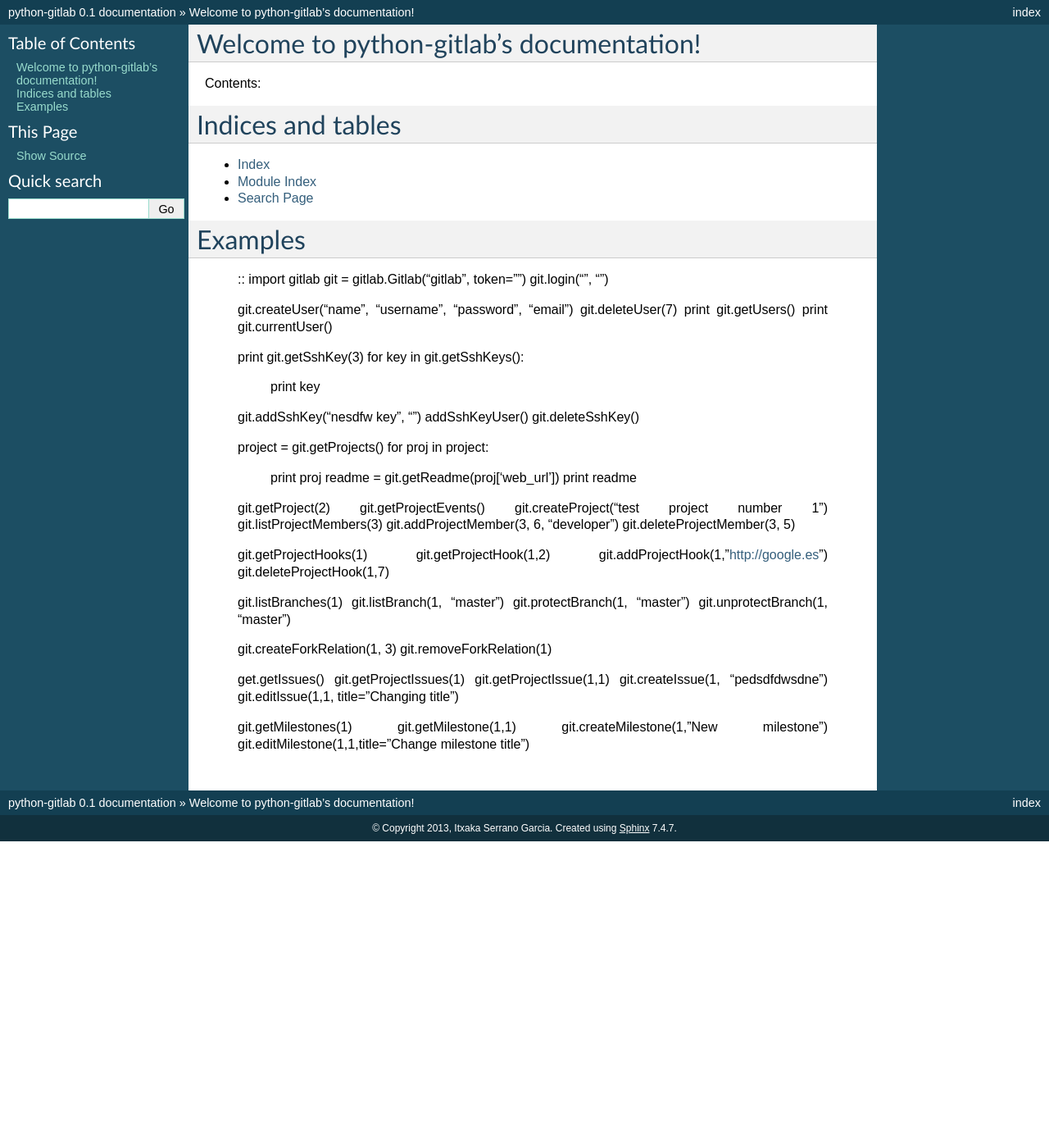
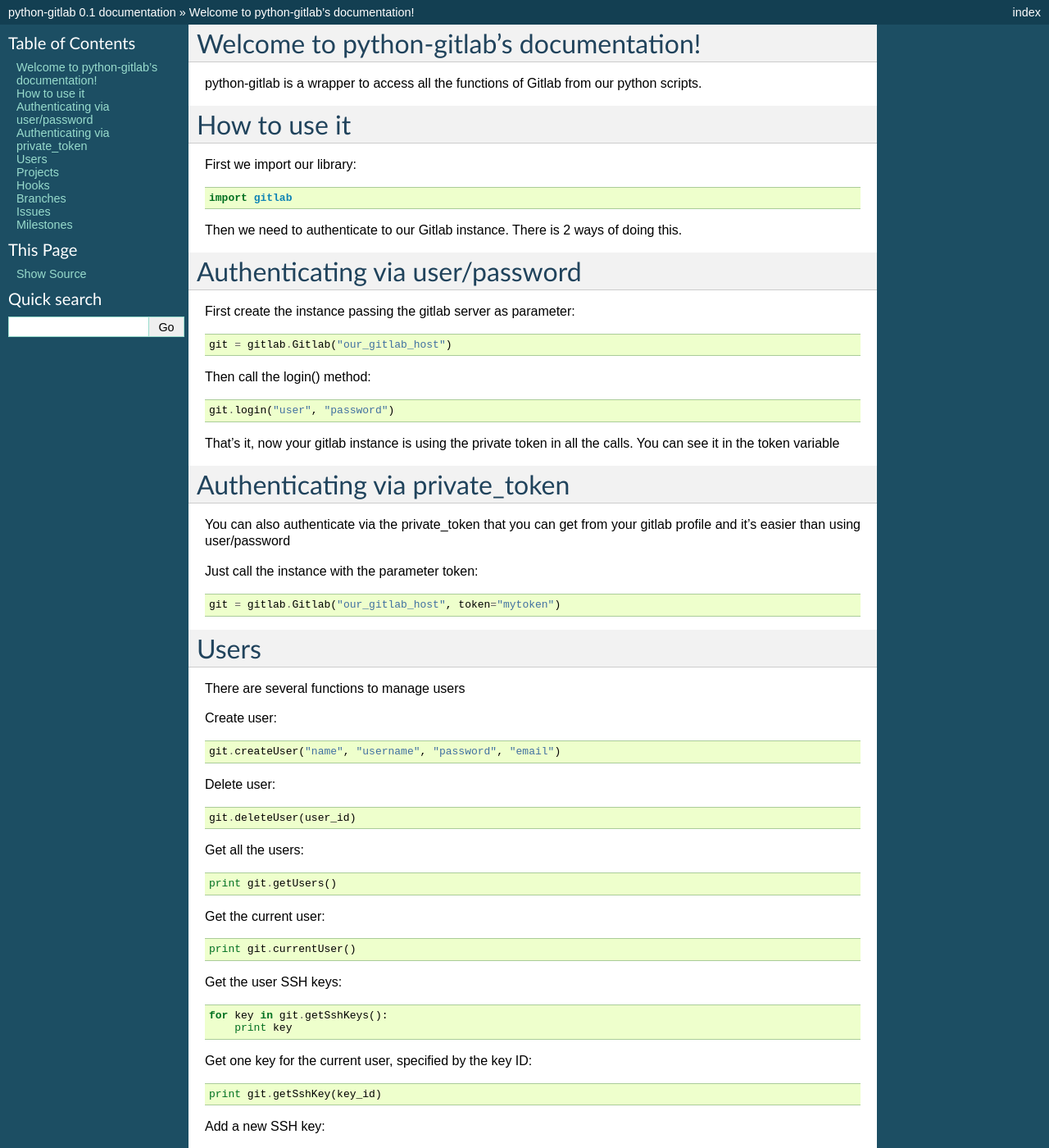
Before and after one commit to pyapi-gitlab/pyapi-gitlab, a Sphinx documentation site: the page built from docs/index.rst, in a window 1280 px wide and 1400 px high. Shown: the whole window at 82% size. Built offline with Sphinx 7.4.7, drawn with Linux system fonts in a browser that asks for light colours; some of the changed text lies outside the part shown.

Commit message:
Fixed the whole document, now its legible

```diff
--- a/docs/index.rst
+++ b/docs/index.rst
@@ -6,76 +6,209 @@
 Welcome to python-gitlab's documentation!
 =========================================
 
-Contents:
 
-.. toctree::
-   :maxdepth: 2
+python-gitlab is a wrapper to access all the functions of Gitlab from our python scripts.
 
 
 
-Indices and tables
+How to use it
 ==================
 
-* :ref:`genindex`
-* :ref:`modindex`
-* :ref:`search`
+First we import our library::
 
-Examples
+   import gitlab
+
+Then we need to authenticate to our Gitlab instance. There is 2 ways of doing this.
+
+Authenticating via user/password
+==================================
+
+First create the instance passing the gitlab server as parameter::
+
+   git = gitlab.Gitlab("our_gitlab_host")
+
+Then call the login() method::
+
+   git.login("user", "password")
+
+
+That's it, now your gitlab instance is using the private token in all the calls. You can see it in the token variable
+
+Authenticating via private_token
+====================================
+
+You can also authenticate via the private_token that you can get from your gitlab profile and it's easier than using user/password
+
+Just call the instance with the parameter token::
+
+    git = gitlab.Gitlab("our_gitlab_host", token="mytoken")
+
+
+Users
 ==================
 
-   ::
-   import gitlab
-   git = gitlab.Gitlab("gitlab", token="")
-   git.login("", "")
+There are several functions to manage users
 
+Create user::
 
    git.createUser("name", "username", "password", "email")
-   git.deleteUser(7)
+
+Delete user::
+
+   git.deleteUser(user_id)
+
+Get all the users::
+
    print git.getUsers()
+
+Get the current user::
+
    print git.currentUser()
 
+Get the user SSH keys::
 
-   print git.getSshKey(3)
    for key in git.getSshKeys():
        print key
 
-   git.addSshKey("nesdfw key", "")
-   addSshKeyUser()
-   git.deleteSshKey()
+Get one key for the current user, specified by the key ID::
+
+   print git.getSshKey(key_id)
+
+Add a new SSH key::
+
+    git.addSshKey("key name", "actual key")
+
+Add a new SSH key for a specified user, identified by ID::
+
+   addSshKeyUser(user_id, "key name", "actual key")
+
+Delete a SSH key for the current user::
+
+   git.deleteSshKey(key_id)
+
+Projects
+===========
+
+Get all the projects::
 
    project = git.getProjects()
    for proj in project:
        print proj
-       readme = git.getReadme(proj['web_url'])
-       print readme
 
-   git.getProject(2)
-   git.getProjectEvents()
+Get one project, identified by ID::
+
+   git.getProject(project_id)
+
+Get project events::
+
+   git.getProjectEvents(project_id)
+
+Create a new project::
+
    git.createProject("test project number 1")
-   git.listProjectMembers(3)
-   git.addProjectMember(3, 6, "developer")
-   git.deleteProjectMember(3, 5)
 
-   git.getProjectHooks(1)
-   git.getProjectHook(1,2)
-   git.addProjectHook(1,"http://google.es")
-   git.deleteProjectHook(1,7)
+List project members::
+
+   git.listProjectMembers(project_id)
+
+Add a member to a project::
+
+   git.addProjectMember(project_id, member_id, access_level)
+
+Delete a member from a project::
+
+   git.deleteProjectMember(project_id, member_id)
+
+Get the project Readme, you have to pass the web_url that getProject() provides::
+
+    git.getReadme(proj['web_url'])
+
+Hooks
+=====
+
+Get all the hooks::
+
+   git.getProjectHooks(project_id)
+
+Get one hook, identified by ID::
+
+   git.getProjectHook(project_id, hook_id)
+
+Add a hook to a project::
+
+    git.addProjectHook(project_id, url_hook)
+
+Delete a hook from a project::
+
+    git.deleteProjectHook(project_id, hook_id)
+
+Branches
+========
+
+Get all the branches for a project::
 
    git.listBranches(1)
+
+Get a specific branch for a project::
+
    git.listBranch(1, "master")
+
+Protect a branch::
+
    git.protectBranch(1, "master")
+
+Unprotect a branch::
+
    git.unprotectBranch(1, "master")
 
+Create a relation between two projects (The usual "forked from xxxxx")::
+
    git.createForkRelation(1, 3)
+
+Remove fork relation::
+
    git.removeForkRelation(1)
 
+
+Issues
+======
+
+Get all the issues::
+
    get.getIssues()
+
+Get a project issues::
+
    git.getProjectIssues(1)
+
+Get a specified issue from a project::
+
    git.getProjectIssue(1,1)
+
+Create an issue::
+
    git.createIssue(1, "pedsdfdwsdne")
+
+Edit an issue, you can pass state_event="closed" to close it::
+
    git.editIssue(1,1, title="Changing title")
 
+
+Milestones
+==========
+
+Get all the milestones::
+
    git.getMilestones(1)
+
+Get a specific milestone from a project::
+
    git.getMilestone(1,1)
+
+Create a new milestone::
+
    git.createMilestone(1,"New milestone")
+
+Edit a milestone, you can pass state_event="closed" to close it::
+
    git.editMilestone(1,1,title="Change milestone title")
```
